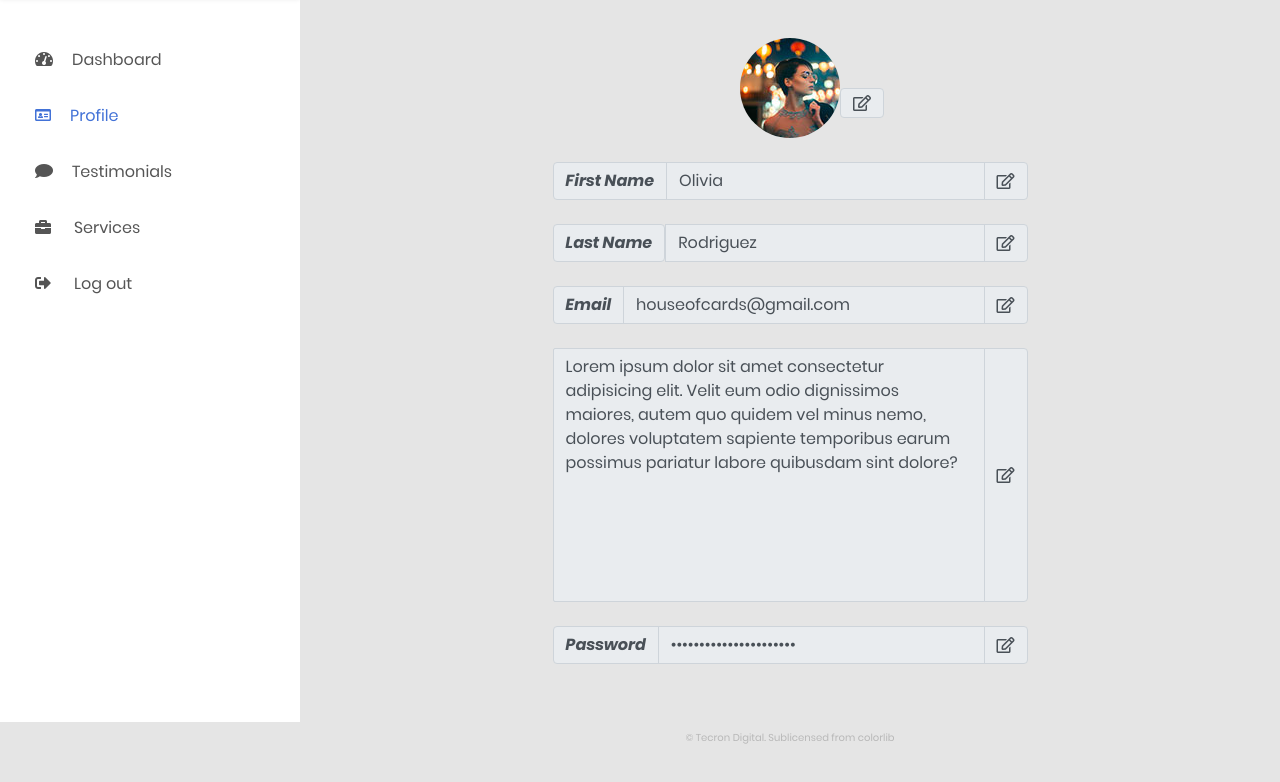
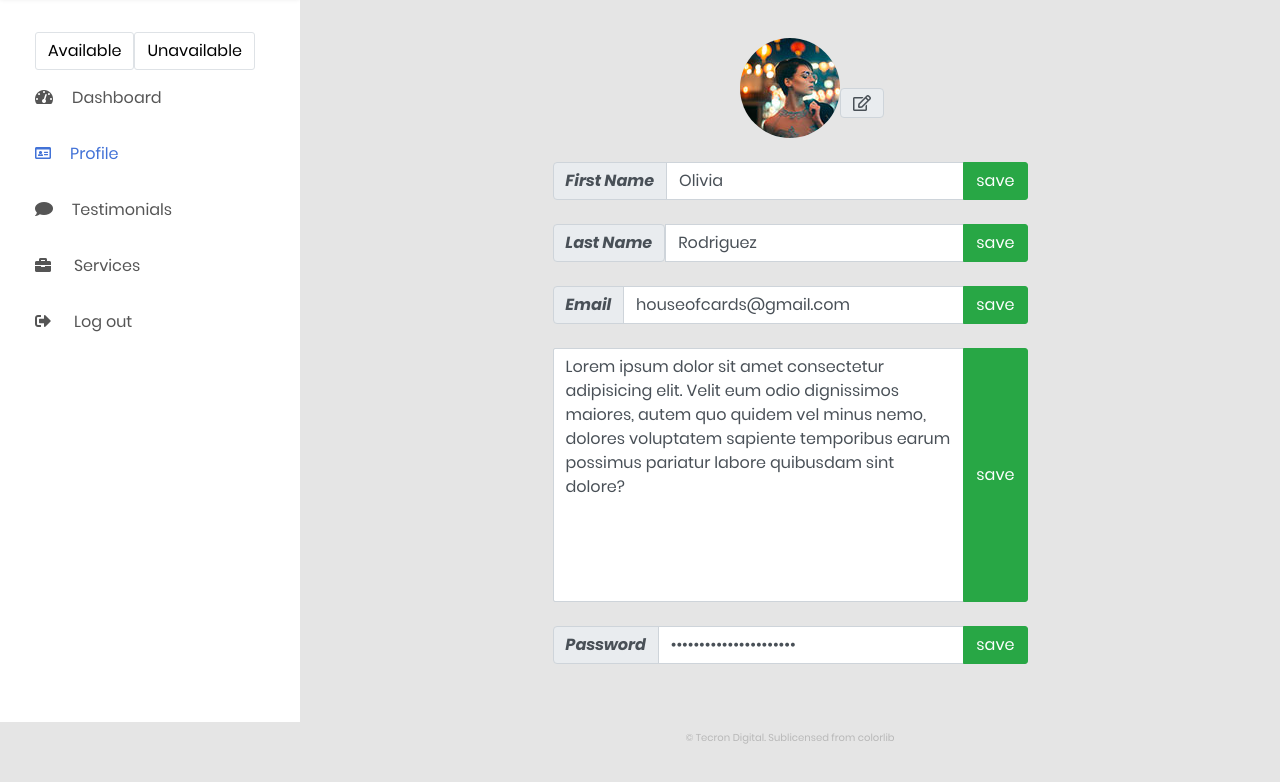
Before and after one commit to gerald-x/admin-templates, a plain HTML site: page Admin-template/profile.html in a window 1280 px wide. Shown: the part 78-860 px from the top of the page. Drawn offline with Linux system fonts and the light colour scheme.

Commit message:
added toggle button

```diff
--- a/Admin-template/profile.html
+++ b/Admin-template/profile.html
@@ -59,6 +59,10 @@
             <nav class="navbar-mobile">
                 <div class="container-fluid">
                     <ul class="navbar-mobile__list list-unstyled">
+                        <li class="d-flex">
+                            <button type="button" value="0" class="btn btn-sm font-small border btn-active" onclick="Active(this.value)">Available</button>
+                            <button type="button" value="1" class="btn btn-sm font-small border btn-unactive" onclick="Active(this.value)">Unavailable</button>
+                        </li>
                         <li>
                             <a href="index.html">
                                 <i class="fas fa-tachometer-alt"></i>Dashboard</a>
@@ -100,6 +104,10 @@
             <div class="menu-sidebar__content js-scrollbar1">
                 <nav class="navbar-sidebar">
                     <ul class="list-unstyled navbar__list">
+                        <li class="d-flex">
+                            <button type="button" value="0" class="btn font-small border btn-active" onclick="Active(this.value)">Available</button>
+                            <button type="button" value="1" class="btn font-small border btn-unactive" onclick="Active(this.value)">Unavailable</button>
+                        </li>
                         <li>
                             <a href="index.html">
                                 <i class="fas fa-tachometer-alt"></i>Dashboard</a>
@@ -147,42 +155,42 @@
                             <div class="d-none d-md-block input-group-prepend">
                                 <span class="input-group-text font-weight-bold font-italic">First Name</span>
                             </div>
-                            <input class="form-control" type="text" name="" id="" value="Olivia" disabled="true">
+                            <input class="form-control" type="text" name="" id="" value="Olivia">
                             <div class="input-group-append">
-                                <a href="" class="input-group-text"><i class="far fa-edit"></i></a>
+                                <button type="button" class="btn btn-success">save</button>
                             </div>
                         </div>
                         <div class="input-group my-4">
                             <div class="d-none d-md-block acc_active">
                                 <span class="input-group-text font-weight-bold font-italic">Last Name</span>
                             </div>
-                            <input class="form-control" type="text" name="" id="" value="Rodriguez" disabled="true">
+                            <input class="form-control" type="text" name="" id="" value="Rodriguez">
                             <div class="input-group-append">
-                                <a href="#" class="input-group-text"><i class="far fa-edit"></i></a>
+                                <button type="button" class="btn btn-success">save</button>
                             </div>
                         </div>
                         <div class="input-group my-4">
                             <div class="d-none d-md-block input-group-prepend">
                                 <span class="input-group-text font-weight-bold font-italic">Email</span>
                             </div>
-                            <input class="form-control" type="email" name="" id="" value="houseofcards@gmail.com" disabled="true">
+                            <input class="form-control" type="email" name="" id="" value="houseofcards@gmail.com">
                             <div class="input-group-append">
-                                <a href="#" class="input-group-text"><i class="far fa-edit"></i></a>
+                                <button type="button" class="btn btn-success">save</button>
                             </div>
                         </div>
                         <div class="input-group my-4">
-                            <textarea name="" id="" cols="30" rows="10" class="form-control" disabled>Lorem ipsum dolor sit amet consectetur adipisicing elit. Velit eum odio dignissimos maiores, autem quo quidem vel minus nemo, dolores voluptatem sapiente temporibus earum possimus pariatur labore quibusdam sint dolore?</textarea>
+                            <textarea name="" id="" cols="30" rows="10" class="form-control">Lorem ipsum dolor sit amet consectetur adipisicing elit. Velit eum odio dignissimos maiores, autem quo quidem vel minus nemo, dolores voluptatem sapiente temporibus earum possimus pariatur labore quibusdam sint dolore?</textarea>
                             <div class="input-group-append">
-                                <a href="#" class="input-group-text"><i class="far fa-edit"></i></a>
+                                <button type="button" class="btn btn-success">save</button>
                             </div>
                         </div>
                         <div class="input-group my-4">
                             <div class="d-none d-md-block input-group-prepend">
                                 <span class="input-group-text font-weight-bold font-italic">Password</span>
                             </div>
-                            <input class="form-control" type="password" name="" id="" value="houseofcards@gmail.com" disabled="true">
+                            <input class="form-control" type="password" name="" id="" value="houseofcards@gmail.com">
                             <div class="input-group-append">
-                                <a href="#" class="input-group-text"><i class="far fa-edit"></i></a>
+                                <button type="button" class="btn btn-success">save</button>
                             </div>
                         </div>
                     </div>
```
Also changed, not shown: Admin-template/index.html (+8 -0 lines), Admin-template/services.html (+9 -1 lines).
